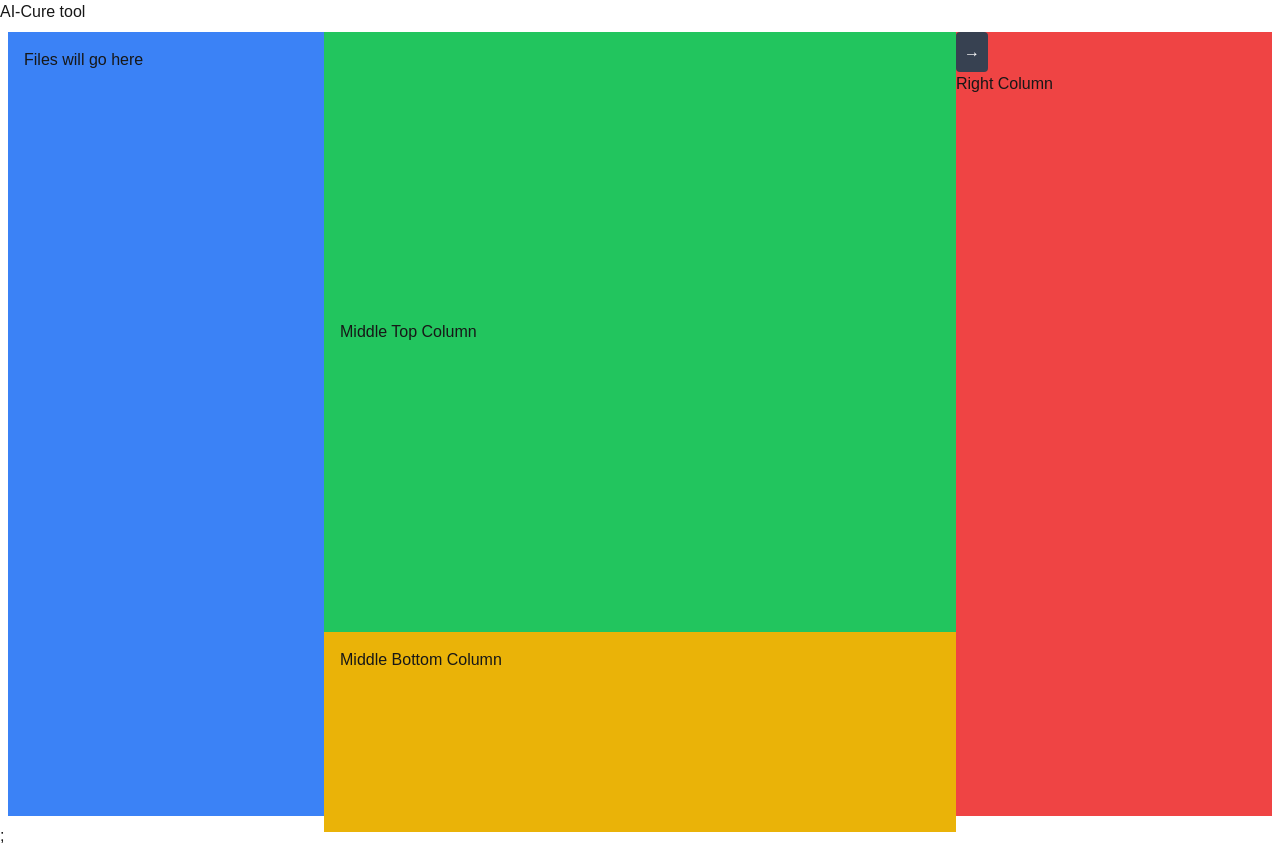
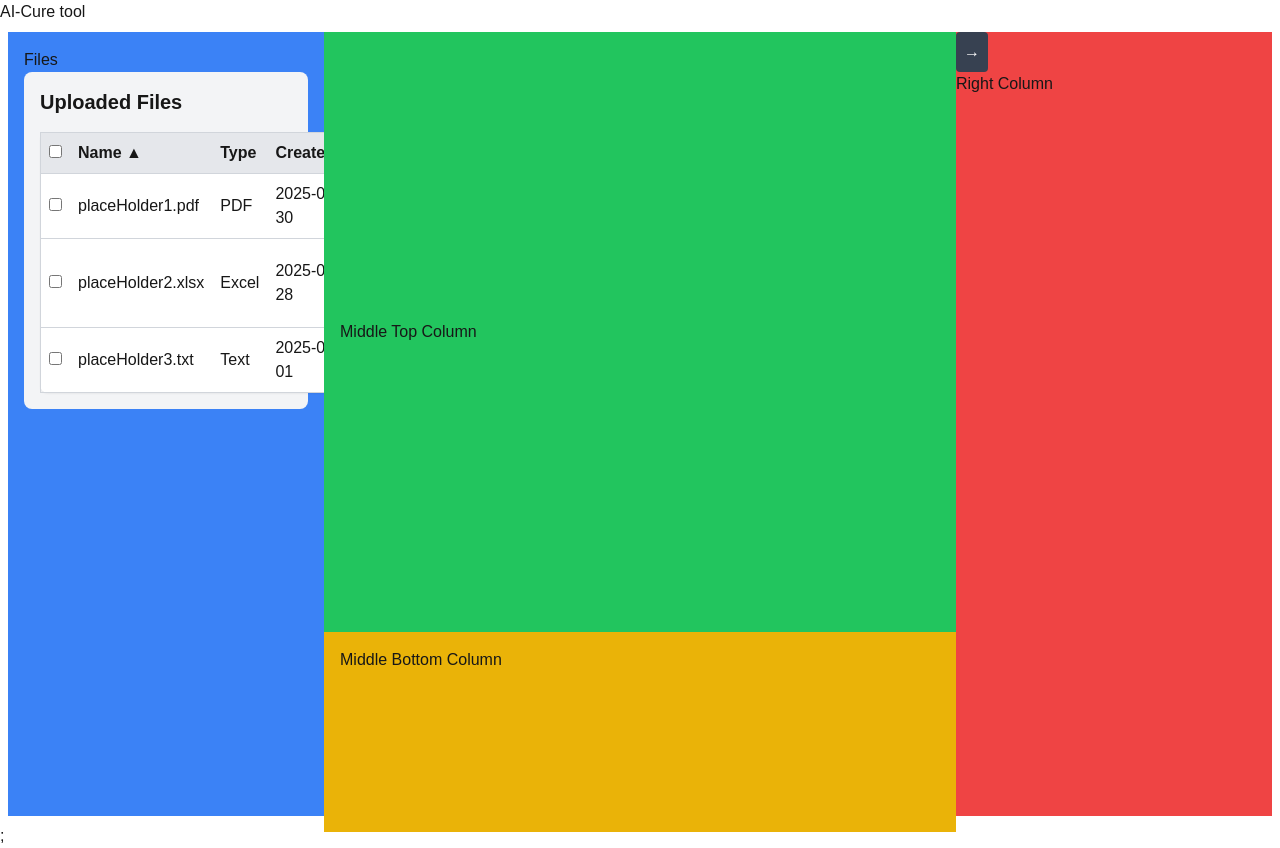
Before and after one commit to alwalt/AI-Cure, a Next.js app: page / in a window 1280 px wide. Built offline with nearby package versions, Linux system fonts and the light colour scheme.

Commit message:
Add new FilesTable and FilesManager component

```diff
--- a/src/components/FilesManager.tsx
+++ b/src/components/FilesManager.tsx
@@ -1,3 +1,10 @@
+import FilesTable from "./FilesTable";
+
 export default function FilesManager() {
-	return <p>Files will go here</p>;
+	return (
+		<>
+			<h2>Files</h2>
+			<FilesTable />
+		</>
+	);
 }
--- a/src/components/FilesTable.tsx
+++ b/src/components/FilesTable.tsx
@@ -1,3 +1,4 @@
+"use client";
 import { useState } from "react";
 
 type FileItem = {
```
